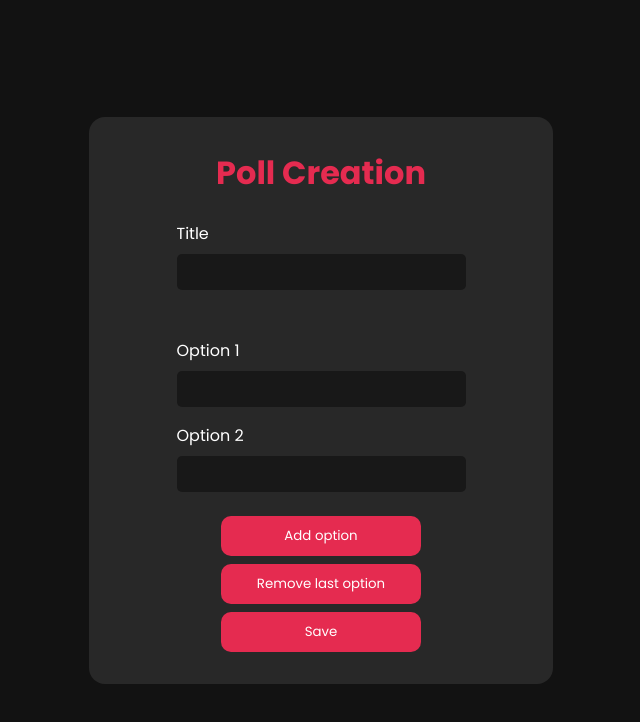
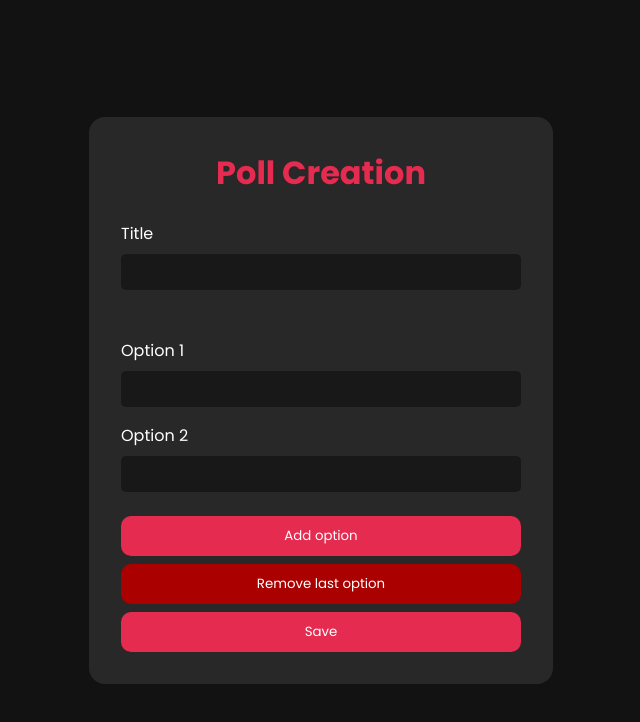
Before and after one commit to gentil-kadson/pollover-frontend, a Next.js app: page /create-poll in a window 1280 px wide. Shown: the top 722 px of the page, without its empty margins (319-959 px from the left). Built offline with nearby package versions, Linux system fonts and the light colour scheme.

Commit message:
poll creation page implemented.

```diff
--- a/src/styles/CreatePoll.module.css
+++ b/src/styles/CreatePoll.module.css
@@ -31,6 +31,8 @@
   display: flex;
   flex-direction: column;
   gap: 3rem;
+
+  width: 100%;
 }
 
 .formGroup {
@@ -63,7 +65,7 @@
   flex-direction: column;
   gap: 0.5rem;
 
-  width: 200px;
+  width: 100%;
 }
 
 .button {
@@ -74,3 +76,7 @@
 
   color: var(--white);
 }
+
+.button:disabled {
+  background-color: var(--disabled-red);
+}
--- a/src/styles/globals.css
+++ b/src/styles/globals.css
@@ -5,6 +5,7 @@
   --primary: #181818;
   --secondary: #282828;
   --red: #e52b50;
+  --disabled-red: #aa0000;
   --white: #fff;
 }
 
```
